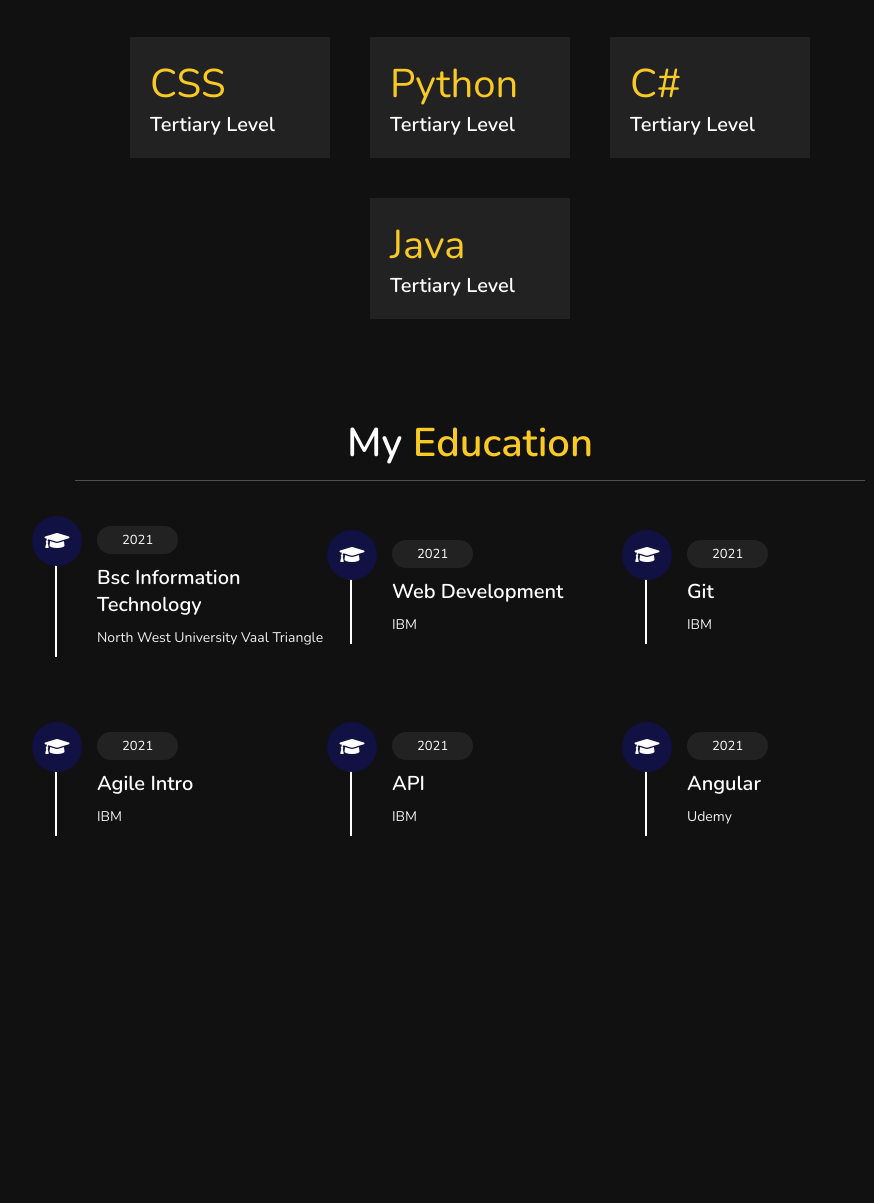
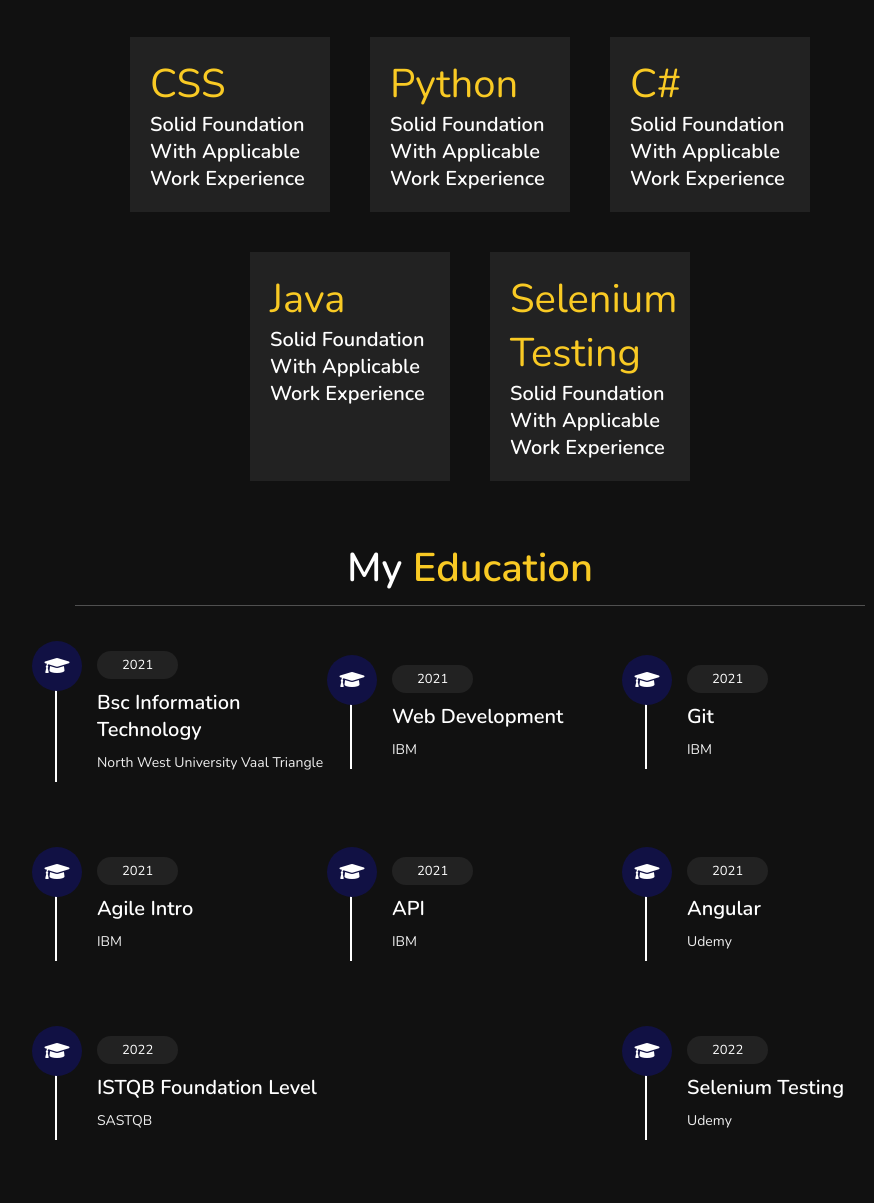
Before and after one commit to Mphoza12/mphomotaungresume, a plain HTML site: page index.html in a window 1280 px wide. Shown: the part 1204-2407 px from the top of the page, without its empty margins (345-1219 px from the left). Drawn offline with nearby package versions, Linux system fonts and the light colour scheme.

Commit message:
Update index.html

```diff
--- a/index.html
+++ b/index.html
@@ -18,7 +18,7 @@
         <div class="user">
             <img src="images/pic.jpg" alt="">
             <h3 class="name">Mpho Kelvin Motaung</h3>
-            <p class="post">Aspiring Data Analyst</p>
+            <p class="post">Junior DevOps</p>
         </div>
 
         <nav class="navbar">
@@ -40,8 +40,8 @@
     <!--Home section-->
     <section class="home" id="home">
         <h3>HI THERE!</h3>
-        <h1>I'M <span>Mpho Motaung</span></h1>
-        <p>Nice to meet you, Ever since a little boy i have been facinated with how things work, and being introduced to computers as a young teenager allowed me to explore a whole different world than I ever thought existed.I am a newly graduated hardworking  adult with a degree in Infromation technolgy who might be the right person for your upcoming project.
+        <h1>I am <span>Mpho Motaung</span></h1>
+        <p>a dynamic and results-oriented Junior DevOps professional with a strong foundation in software testing. I am passionate about leveraging cutting-edge technologies to streamline development processes and ensure the delivery of high-quality software.
         </p>
         <a href="#about"><button class="btn">about me <i class="fas fa-user"></i></button></a>
     </section>
@@ -53,7 +53,7 @@
         <div class="row" >
             <div class="info"><!--NB: Add CV Info later-->
                 <h3><span> name : </span> Mpho Motaung </h3>
-                <h3><span> age : </span> 22 </h3>
+                <h3><span> age : </span> 25 </h3>
                 <h3><span> qualification : </span> Bsc Information Technology </h3>
                 <he><span> </span></he>
                 <h3><span> language : </span> English </h3>
@@ -68,22 +68,27 @@
 
                 <div class="box">
                     <span>CSS</span>
-                    <h3>Tertiary level</h3>
+                    <h3>Solid Foundation with applicable work experience</h3>
                 </div>
 
                 <div class="box">
                     <span>Python</span>
-                    <h3>Tertiary level</h3>
+                    <h3>Solid Foundation with applicable work experience</h3>
                 </div>
 
                 <div class="box">
                     <span>C#</span>
-                    <h3>Tertiary level</h3>
+                    <h3>Solid Foundation with applicable work experience</h3>
                 </div>
 
                 <div class="box">
                     <span>Java</span>
-                    <h3>Tertiary level</h3>
+                    <h3>Solid Foundation with applicable work experience</h3>
+                </div>
+
+                <div class="box">
+                    <span>Selenium Testing</span>
+                    <h3>Solid Foundation with applicable work experience</h3>
                 </div>
 
             </div>
@@ -141,6 +146,20 @@
                 <p>Udemy</p>
             </div>
 
+             <div class="box">
+                <i class="fas fa-graduation-cap"></i>
+                <span>2022</span>
+                <h3>ISTQB Foundation level</h3>
+                <p>SASTQB</p>
+            </div>
+
+             <div class="box">
+                <i class="fas fa-graduation-cap"></i>
+                <span>2022</span>
+                <h3>Selenium Testing</h3>
+                <p>Udemy</p>
+            </div>
+
 
         </div>
 
@@ -191,7 +210,6 @@
                 <div class="info">
                     <h3><i class="fas fa-envelope"> </i> mphomotaung113@gmail.com</h3>
                     <h3><i class="fas fa-phone"> </i> (+27) 84 772 7885</h3>
-                    <h3><i class="fas fa-phone"> </i> (+27) 60 489 7462</h3>
                     <h3><i class="fas fa-map-marker-alt"> </i> South Africa, Germiston 1401</h3>
                 </div>
 
```
